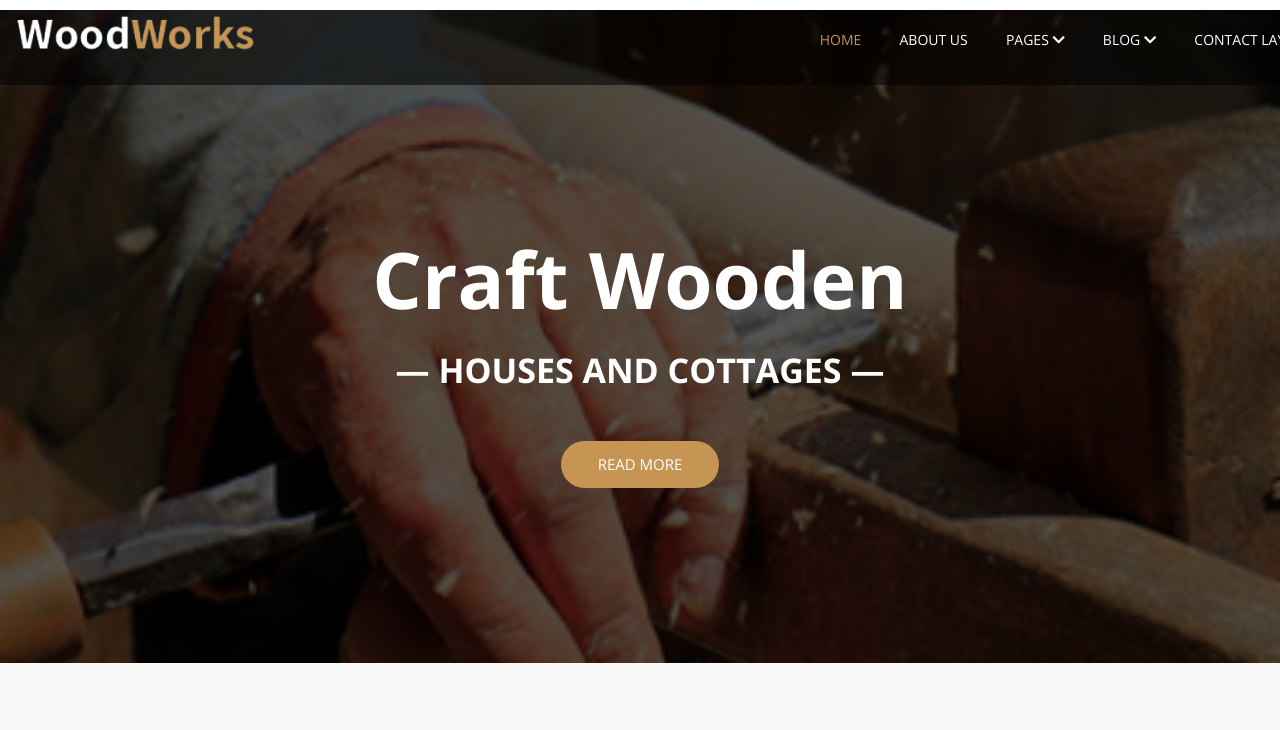
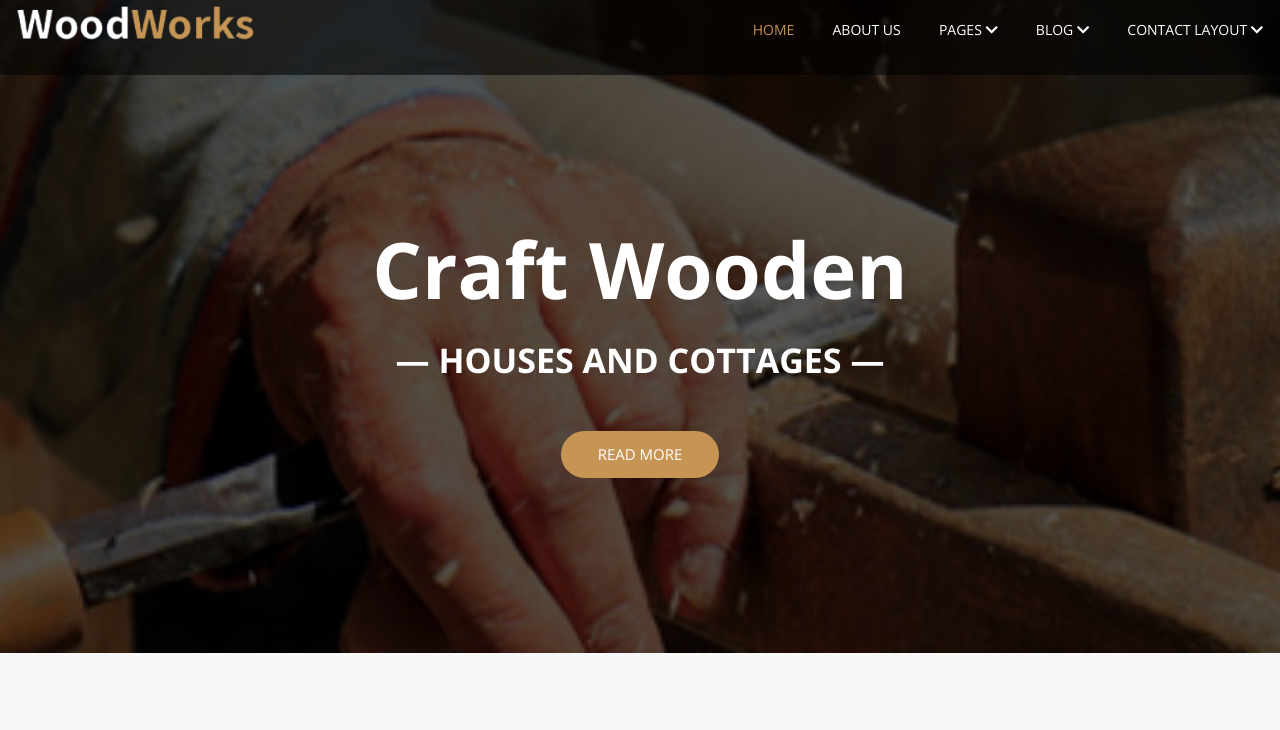
Before and after one commit to devfaishal/class19m, a plain HTML site: page index.html in a window 1280 px wide. Shown: the top 730 px of the page. Drawn offline with nearby package versions, Linux system fonts and the light colour scheme.

Commit message:
Update index.html

```diff
--- a/index.html
+++ b/index.html
@@ -23,7 +23,7 @@
 <body>
   <!-- >>Header Section<< -->
   <header class="header_section">
-    <div class="mid_content clear">
+    <div class="mid_content_h clear">
       <section class="top_header clear">
         <figure class="fig_img left">
           <img src="./img/logo.png" alt="">
```
